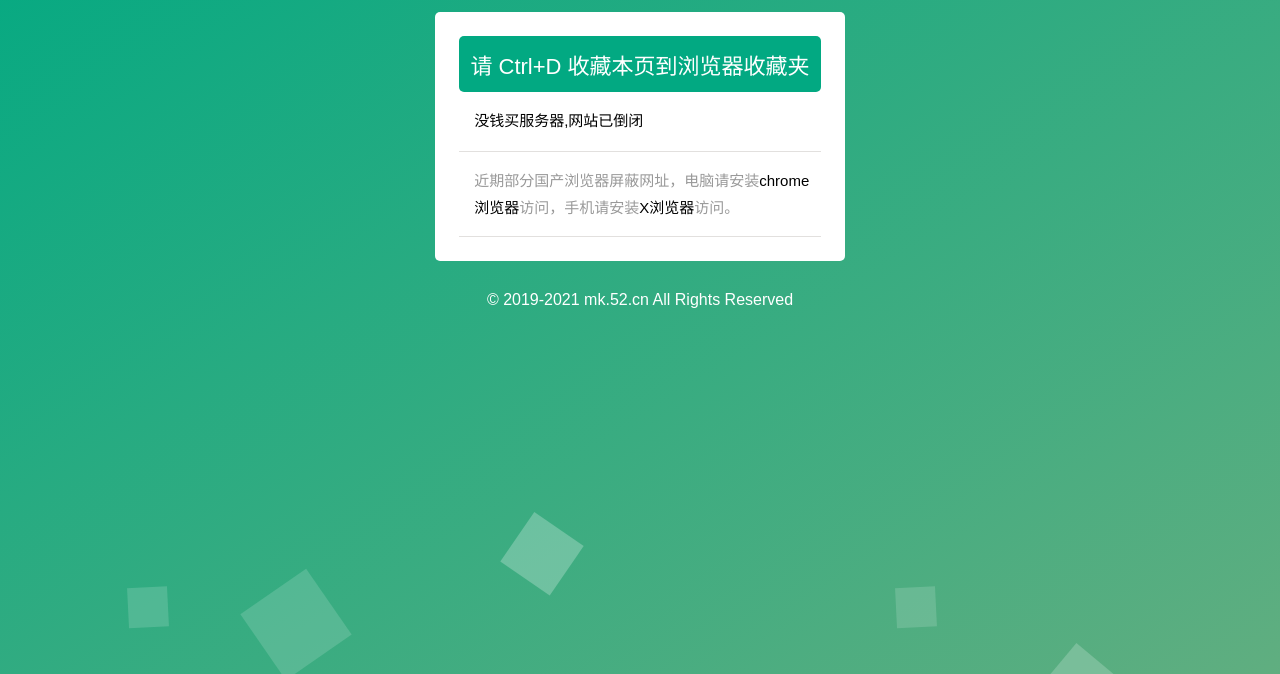
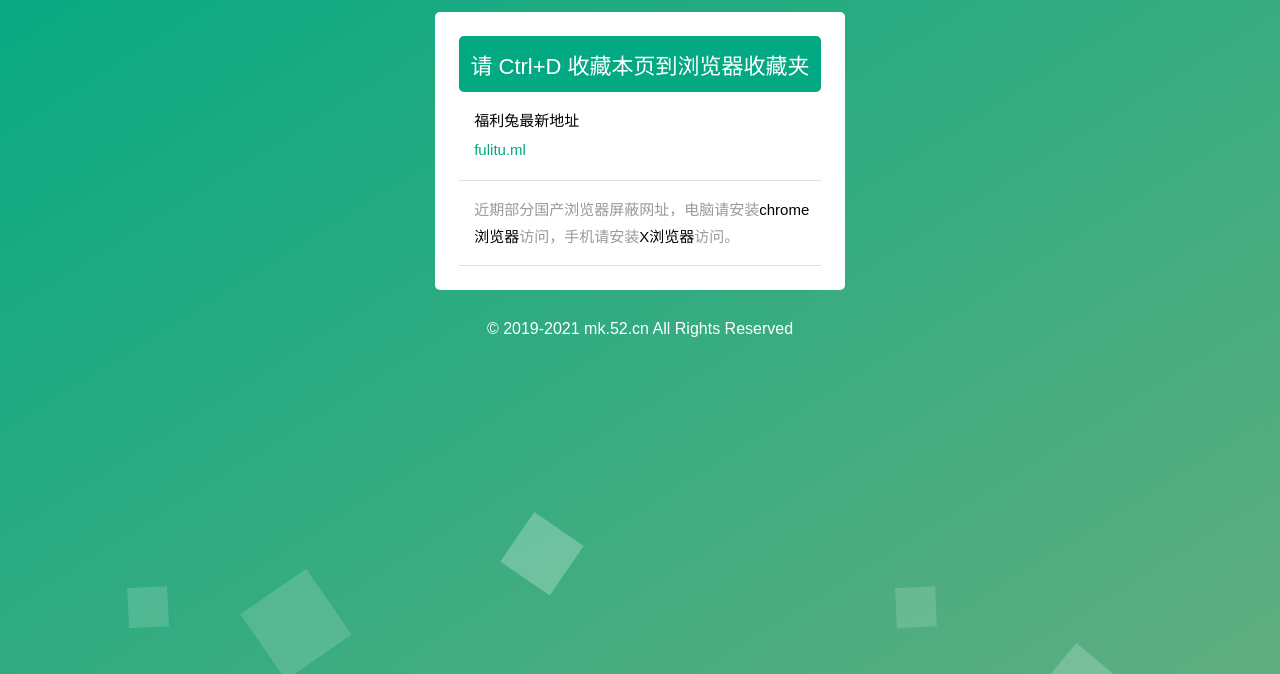
Before and after one commit to CXK-MM/cxk-mm.github.io, a plain HTML site: page index.html in a window 1280 px wide. Shown: the part 126-800 px from the top of the page. Drawn offline with Linux system fonts and the light colour scheme.

Commit message:
Update index.html

```diff
--- a/index.html
+++ b/index.html
@@ -22,8 +22,8 @@
 							<h2>请 Ctrl+D 收藏本页到浏览器收藏夹</h2>
 							<ul>
 								<li>
-									没钱买服务器,网站已倒闭
-									<a href="http://fulitu.tk" target="_blank"><i></i></a>
+									福利兔最新地址
+									<a href="http://fulitu.ml" target="_blank"><i>fulitu.ml</i></a>
 
 								</span></span></li>
 
```
